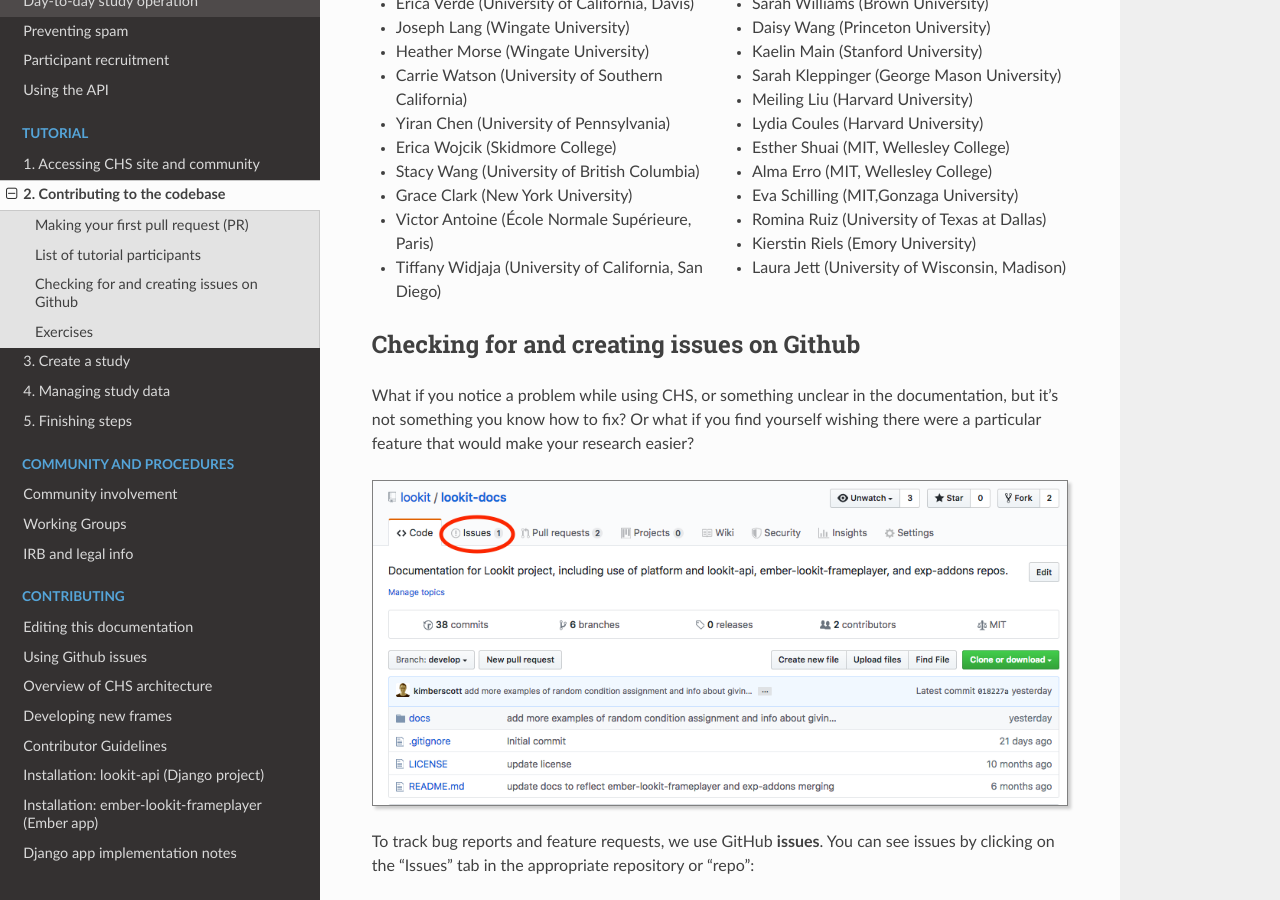
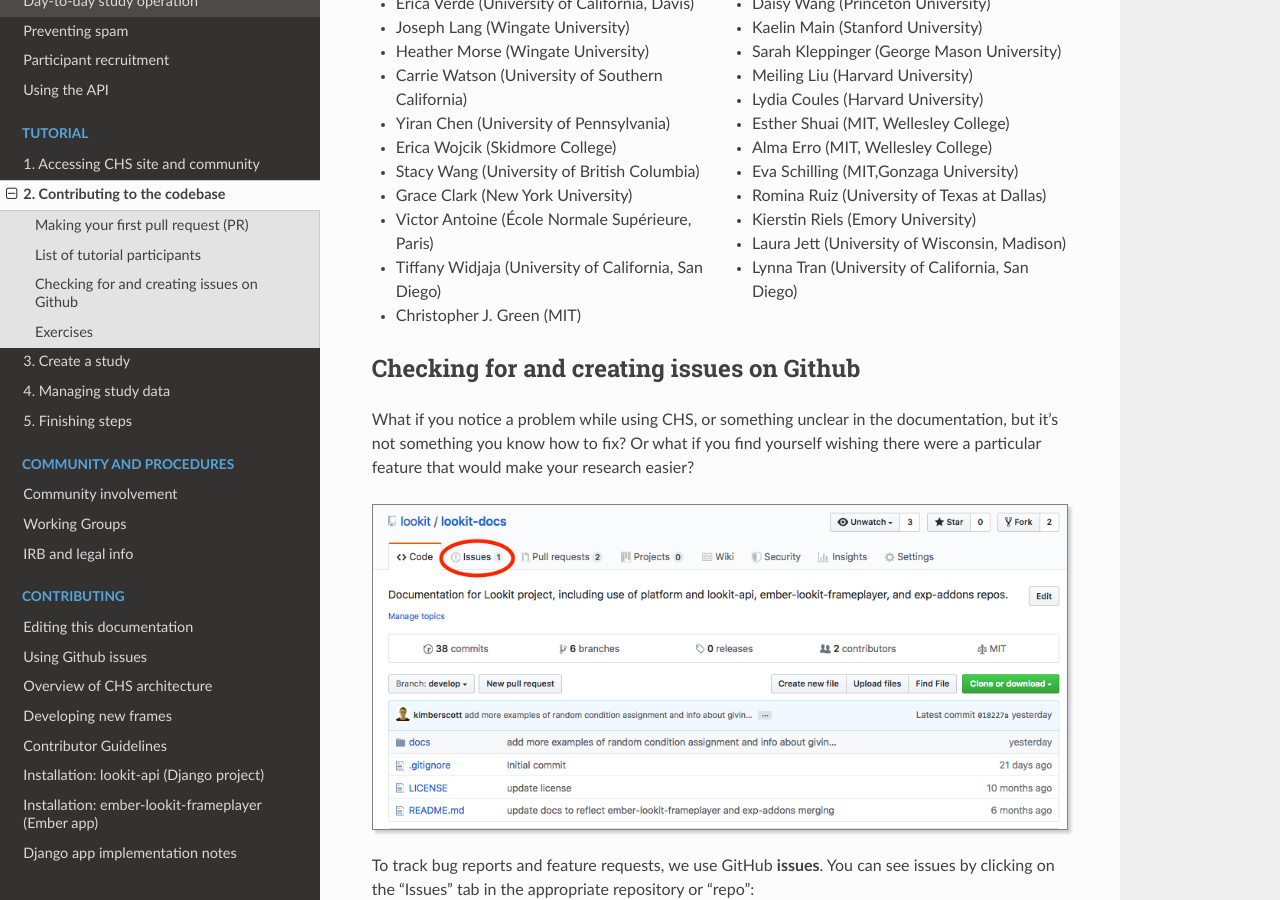
Before and after one commit to lookit/lookit-docs, a Sphinx documentation site: the page built from docs/source/tutorial-contributing.rst, in a window 1280 px wide and 900 px high, scrolled down 9489 px. Built offline with Sphinx 7.4.7 and the Read the Docs theme 3.1.0, drawn with Linux system fonts in a browser that asks for light colours.

Commit message:
Update tutorial-contributing.rst

```diff
--- a/docs/source/tutorial-contributing.rst
+++ b/docs/source/tutorial-contributing.rst
@@ -389,6 +389,7 @@
 - Romina Ruiz (University of Texas at Dallas)
 - Kierstin Riels (Emory University)
 - Laura Jett (University of Wisconsin, Madison)
+- Lynna Tran (University of California, San Diego)
 
 Checking for and creating issues on Github
 -------------------------------------------
```
